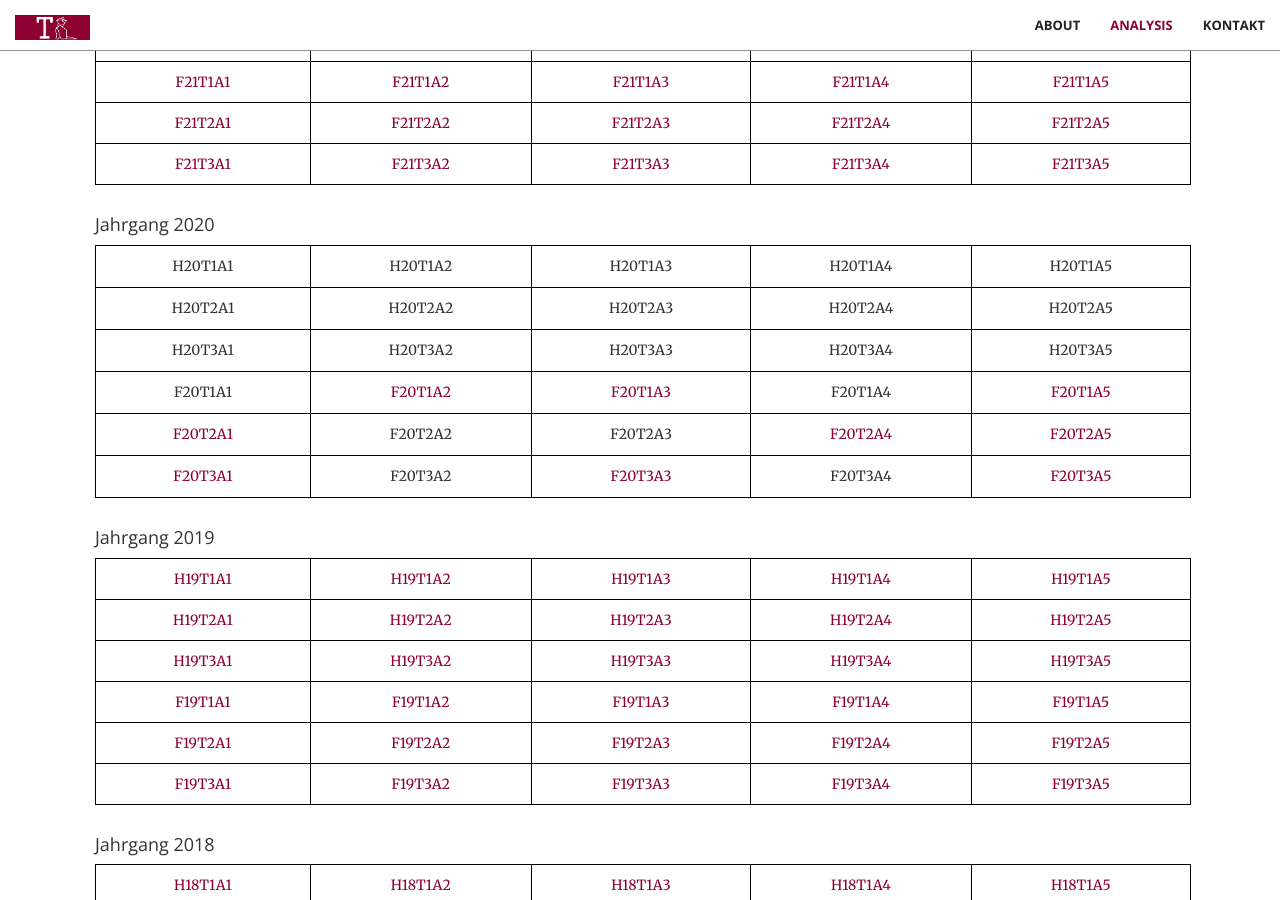
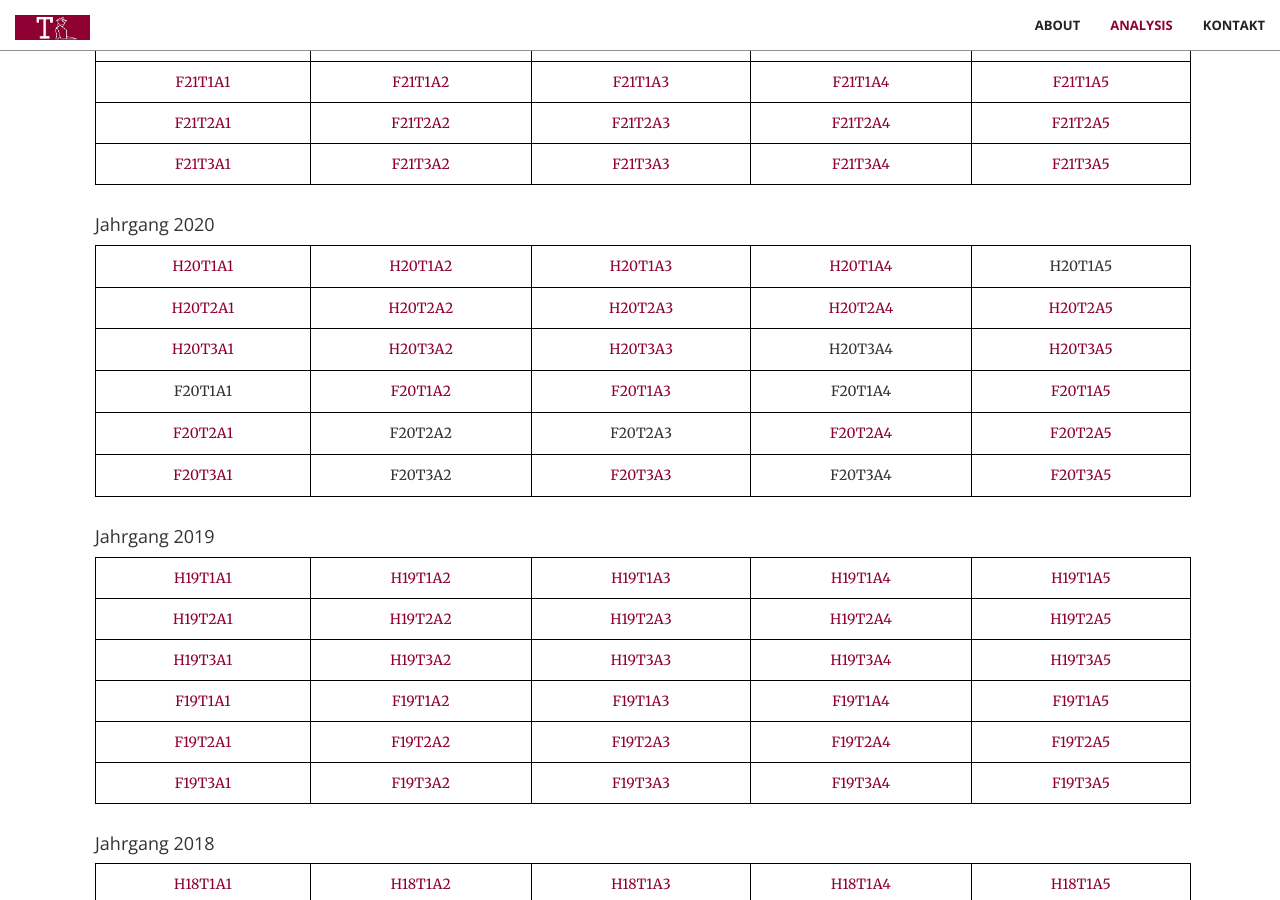
Before and after one commit to trabaldini/trabaldini.github.io, a Jekyll site: the page built from index.html, in a window 1280 px wide and 900 px high, scrolled down 2149 px. Built offline with Jekyll 4.4.1, drawn with Linux system fonts in a browser that asks for light colours; some web fonts are replaced.

Commit message:
add h20 exercises

```diff
--- a/_includes/math.html
+++ b/_includes/math.html
@@ -251,16 +251,16 @@
                         <tbody>
                             <tr>
                                 <td>
-                                    <p>H20T1A1</p>
-                                </td>
-                                <td>
-                                    <p>H20T1A2</p>
-                                </td>
-                                <td>
-                                    <p>H20T1A3</p>
-                                </td>
-                                <td>
-                                    <p>H20T1A4</p>
+                                    <a href="aufg/H20T1A1_RA.pdf" target="_blank">H20T1A1</a>
+                                </td>
+                                <td>
+                                    <a href="aufg/H20T1A2_FT.pdf" target="_blank">H20T1A2</a>
+                                </td>
+                                <td>
+                                    <a href="aufg/H20T1A3_FT.pdf" target="_blank">H20T1A3</a>
+                                </td>
+                                <td>
+                                    <a href="aufg/H20T1A4_DGL.pdf" target="_blank">H20T1A4</a>
                                 </td>
                                 <td>
                                     <p>H20T1A5</p>
@@ -268,36 +268,36 @@
                             </tr>
                             <tr>
                                 <td>
-                                    <p>H20T2A1</p>
-                                </td>
-                                <td>
-                                    <p>H20T2A2</p>
-                                </td>
-                                <td>
-                                    <p>H20T2A3</p>
-                                </td>
-                                <td>
-                                    <p>H20T2A4</p>
-                                </td>
-                                <td>
-                                    <p>H20T2A5</p>
-                                </td>
-                            </tr>
-                            <tr>
-                                <td>
-                                    <p>H20T3A1</p>
-                                </td>
-                                <td>
-                                    <p>H20T3A2</p>
-                                </td>
-                                <td>
-                                    <p>H20T3A3</p>
+                                    <a href="aufg/H20T2A1_DGL.pdf" target="_blank">H20T2A1</a>
+                                </td>
+                                <td>
+                                    <a href="aufg/H20T2A2_DGL.pdf" target="_blank">H20T2A2</a>
+                                </td>
+                                <td>
+                                    <a href="aufg/H20T2A3_FT.pdf" target="_blank">H20T2A3</a>
+                                </td>
+                                <td>
+                                    <a href="aufg/H20T2A4_FT.pdf" target="_blank">H20T2A4</a>
+                                </td>
+                                <td>
+                                    <a href="aufg/H20T2A5_FT.pdf" target="_blank">H20T2A5</a>
+                                </td>
+                            </tr>
+                            <tr>
+                                <td>
+                                    <a href="aufg/H20T3A1_RA.pdf" target="_blank">H20T3A1</a>
+                                </td>
+                                <td>
+                                    <a href="aufg/H20T3A2_FT.pdf" target="_blank">H20T3A2</a>
+                                </td>
+                                <td>
+                                    <a href="aufg/H20T3A3_FT.pdf" target="_blank">H20T3A3</a>
                                 </td>
                                 <td>
                                     <p>H20T3A4</p>
                                 </td>
                                 <td>
-                                    <p>H20T3A5</p>
+                                    <a href="aufg/H20T3A5_FT.pdf" target="_blank">H20T3A5</a>
                                 </td>
                             </tr>
                              <tr>
```
Also changed, not shown: 13 other files.
